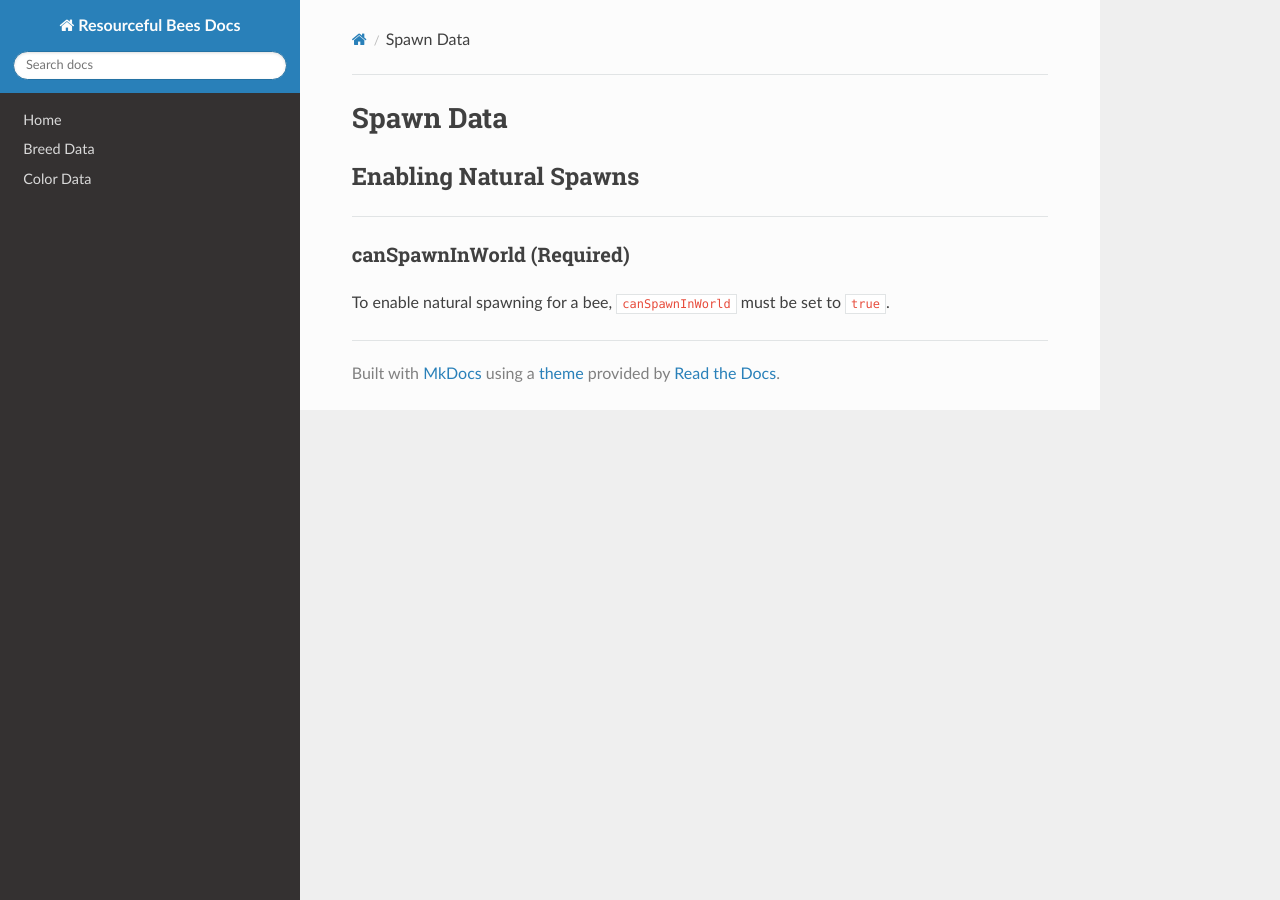
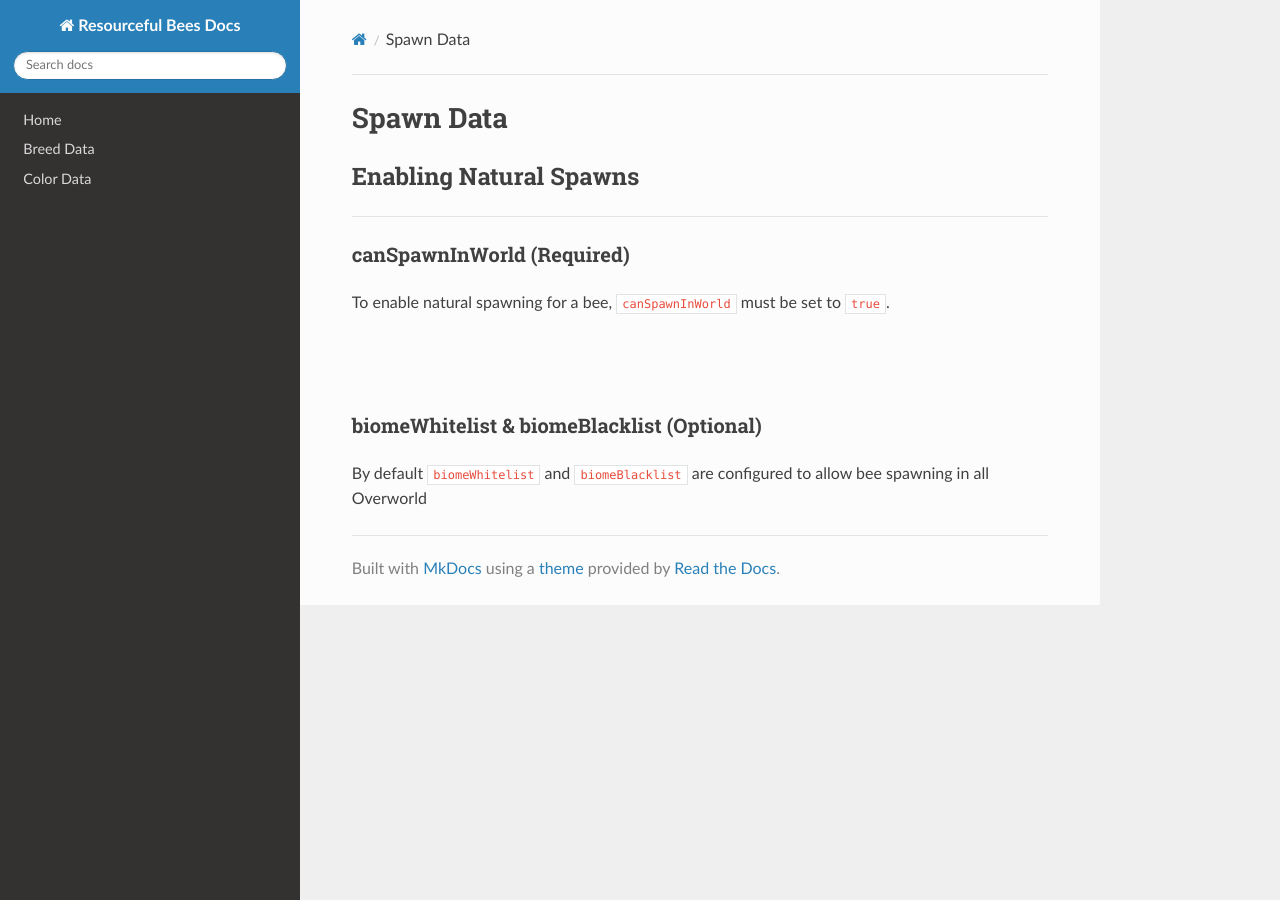
Before and after one commit to Team-Resourceful/ResourcefulBeesDocs, an MkDocs documentation site: the page built from docs/bee_data/spawn_data.md, in a window 1280 px wide. Built offline with MkDocs 1.6.1, drawn with Linux system fonts in a browser that asks for light colours; nearby versions of some CDN libraries.

Commit message:
docs/bee_data/spawn_data.md updated from https://stackedit.io/

```diff
--- a/docs/bee_data/spawn_data.md
+++ b/docs/bee_data/spawn_data.md
@@ -6,6 +6,14 @@
 ### **canSpawnInWorld** (Required)
 
 To enable natural spawning for a bee, `canSpawnInWorld` must be set to `true`.
+
+<br>
+<br>
+
+### **biomeWhitelist & biomeBlacklist** (Optional)
+
+By default `biomeWhitelist` and `biomeBlacklist` are configured to allow bee spawning in all Overworld
 <!--stackedit_data:
-eyJoaXN0b3J5IjpbMTkyODk1NzIwNywxNjg0NjMzMDcxXX0=
+eyJoaXN0b3J5IjpbNDE3NTIwNTYxLDE5Mjg5NTcyMDcsMTY4ND
+YzMzA3MV19
 -->
```
